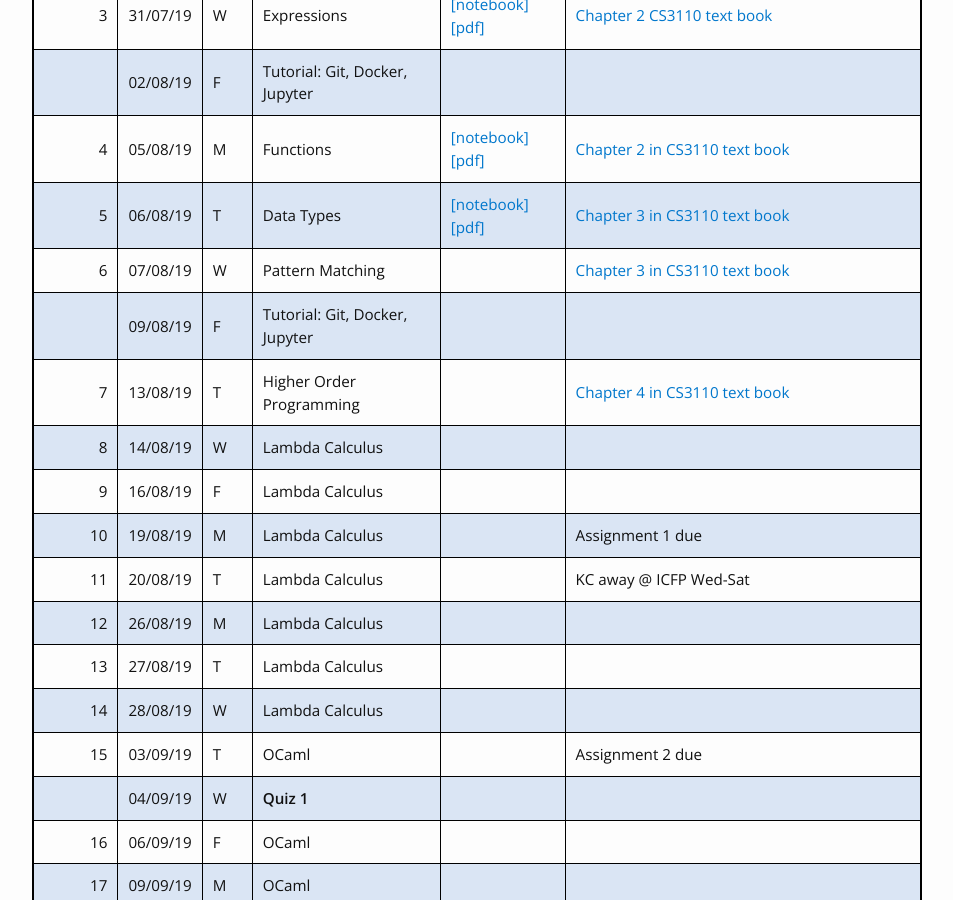
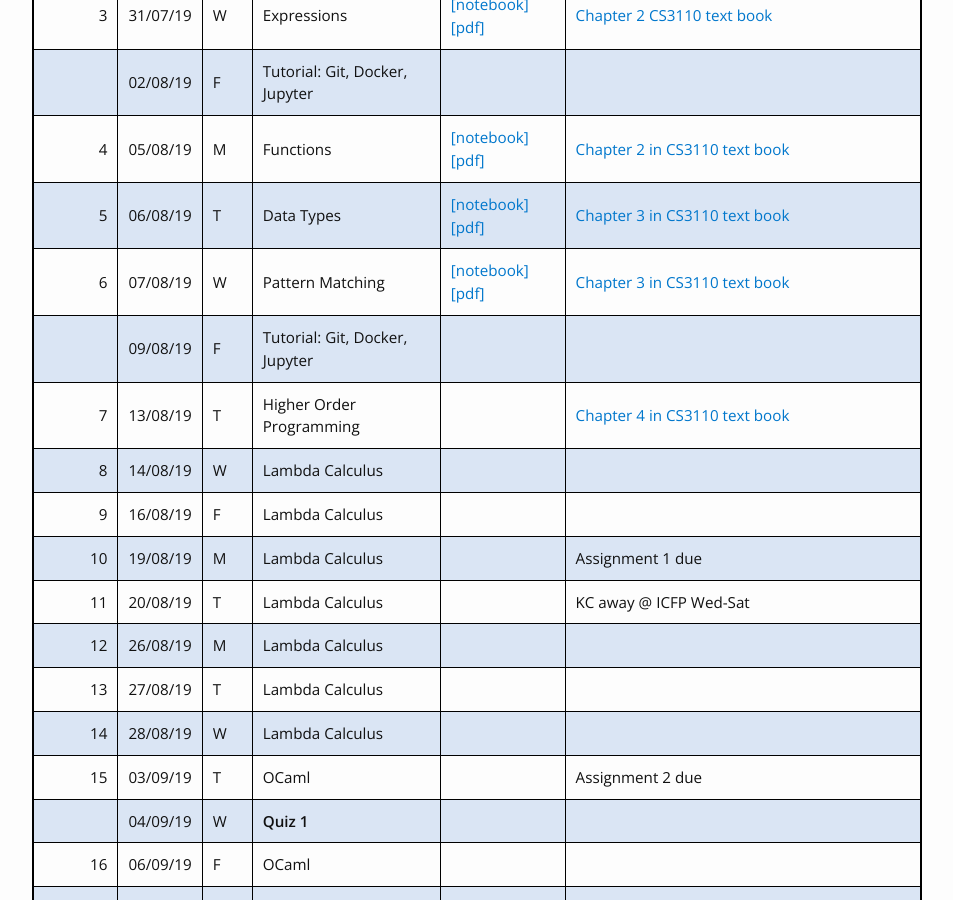
Before and after one commit to kayceesrk/cs3100_m20, a Jekyll site: the page built from schedule.md, in a window 1280 px wide and 900 px high, scrolled down 412 px. Shown: the whole window, without its empty margins (163-1116 px from the left). Built offline with Jekyll 4.4.1, drawn with Linux system fonts in a browser that asks for light colours; nearby versions of some CDN libraries.

Commit message:
Added lec6.pdf

```diff
--- a/schedule.md
+++ b/schedule.md
@@ -17,7 +17,7 @@ interactive notebooks are accessed using docker container whose instructions are
 |  |02/08/19|F|Tutorial: Git, Docker, Jupyter|||
 | 4|05/08/19|M|Functions| [\[notebook\]](https://github.com/kayceesrk/cs3100_f19/blob/gh-pages/lectures/lec4/lec4.ipynb) [\[pdf\]]({{site.baseurl}}/lectures/lec4/lec4.pdf) |[Chapter 2 in CS3110 text book](http://www.cs.cornell.edu/courses/cs3110/2019sp/textbook/basics/intro.html)|
 | 5|06/08/19|T|Data Types| [\[notebook\]](https://github.com/kayceesrk/cs3100_f19/blob/gh-pages/lectures/lec5/lec5.ipynb) [\[pdf\]]({{site.baseurl}}/lectures/lec5/lec5.pdf) | [Chapter 3 in CS3110 text book](http://www.cs.cornell.edu/courses/cs3110/2019sp/textbook/data/intro.html) |
-| 6|07/08/19|W|Pattern Matching| | [Chapter 3 in CS3110 text book](http://www.cs.cornell.edu/courses/cs3110/2019sp/textbook/data/intro.html) |
+| 6|07/08/19|W|Pattern Matching| [\[notebook\]](https://github.com/kayceesrk/cs3100_f19/blob/gh-pages/lectures/lec6/lec6.ipynb) [\[pdf\]]({{site.baseurl}}/lectures/lec6/lec6.pdf) | [Chapter 3 in CS3110 text book](http://www.cs.cornell.edu/courses/cs3110/2019sp/textbook/data/intro.html) |
 |  |09/08/19|F|Tutorial: Git, Docker, Jupyter|||
 | 7|13/08/19|T|Higher Order Programming| | [Chapter 4 in CS3110 text book](http://www.cs.cornell.edu/courses/cs3110/2019sp/textbook/hop/intro.html) |
 | 8|14/08/19|W|Lambda Calculus| | |
```
Also changed, not shown: 2 other files.
